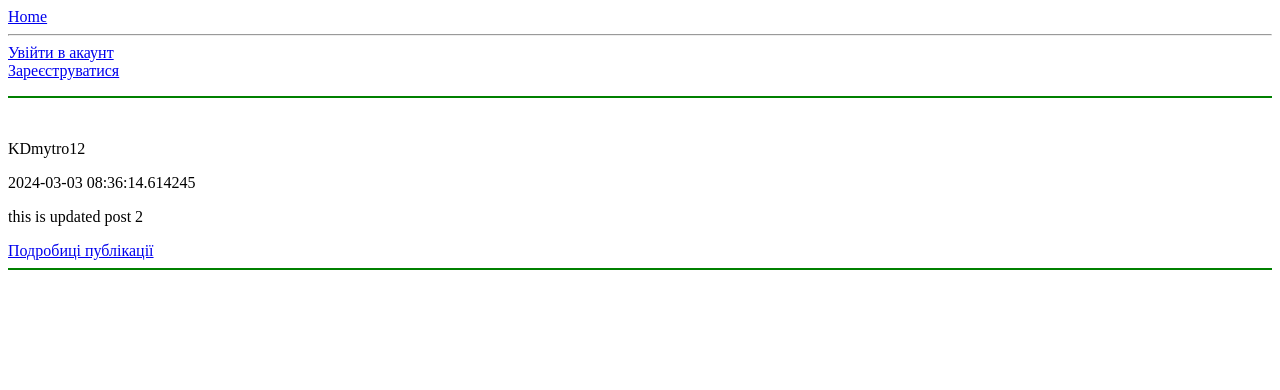
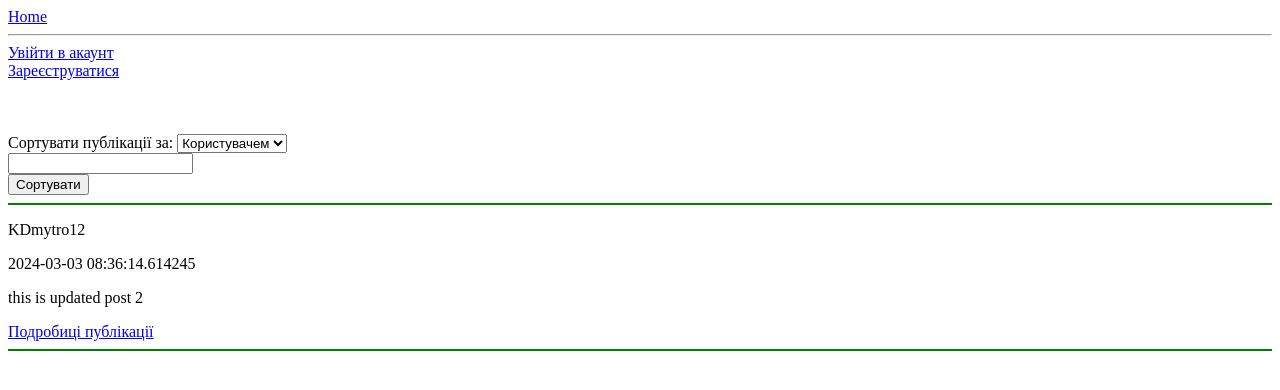
Before and after one commit to Personkd/Django, a Django app: page / in a window 1280 px wide. Shown: the top 390 px of the page. Run offline with Django 4.2, Linux system fonts and the light colour scheme; data comes from the database, SQL or seed files in the repository.

Commit message:
Started adding post sorting on home page

```diff
--- a/Testing_App/templates/home.html
+++ b/Testing_App/templates/home.html
@@ -13,13 +13,33 @@
                     <a href="/login">Увійти в акаунт</a><br>
                     <a href="/registration">Зареєструватися</a>
            {% endif %}
-          <p>{{ name }}</p>
+
+
+
+            <br><br><br><br>
+            <label for="posts">Сортувати публікації за:</label>
+            <select name="posts" id="posts_sorting_tag">
+            <option value="user">Користувачем</option>
+            </select><br>
+            <input id="sorting" type="text" name="text"><br>
+            <input id="sort" type="submit" value = "Сортувати" data-url = "{% url 'comment_creation' %}"
+            hx-trigger="click"
+            hx-post="{% url  '' %}"
+            hx-include="#posts_sorting_tag, #sorting,[name = 'csrfmiddlewaretoken']"
+            hx-target="#posts"
+            >
+
+           <div id="posts">
+           {% block posts %}
            {% for i in form %}
             <hr color="green">
-                <br><p>{{i.user}}</p>
+                <p>{{i.user}}</p>
                 <p>{{i.added_at}}</p>
                 <p>{{i.text}}</p>
                 <a href="/post/{{ i.id }}">Подробиці публікації</a><br>
             <hr color="green">
            {% endfor %}
+           {% endblock %}
+          </div>
+
 {% endblock %}
```
